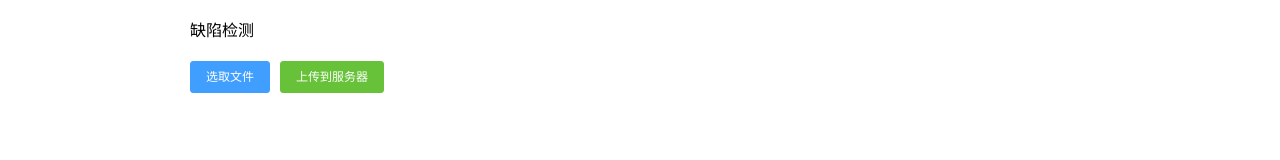
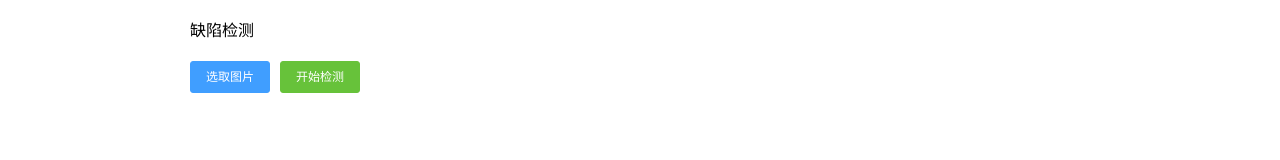
Before and after one commit to whugyt99/xxproject, a Vue app: page /components/DefectDetectionPage in a window 1280 px wide. Shown: the part 384-544 px from the top of the page. Built offline with nearby package versions, Linux system fonts and the light colour scheme.

Commit message:
fix:检测结果显示

```diff
--- a/src/components/DefectDetectionPage.vue
+++ b/src/components/DefectDetectionPage.vue
@@ -15,8 +15,8 @@
         :auto-upload="false"
         :on-success="handleAvatarSuccess"
       >
-        <el-button slot="trigger" size="small" type="primary">选取文件</el-button>
-        <el-button style="margin-left: 10px;" size="small" type="success" @click="submitUpload">上传到服务器</el-button>
+        <el-button slot="trigger" size="small" type="primary">选取图片</el-button>
+        <el-button style="margin-left: 10px;" size="small" type="success" @click="submitUpload">开始检测</el-button>
       </el-upload>
       <!--  检测结果 -->
       <div style="height: 100px">
@@ -72,10 +72,19 @@
       handleAvatarSuccess(response, file, fileList) {
         //response
         console.log(response);
-        this.result[this.num] = "检测结果: " + response.msg;
+        if(response.state === 200){
+          if(response.data === 0){
+  this.result[this.num] = "检测结果: 检测成功，此图片是缺陷图片！";
+  }else{
+  this.result[this.num] = "检测结果: 检测成功，此图片是正常图片！";
+  }
+  }else{
+  this.result[this.num] = "检测失败，图片类型错误！";
+  }
+        //this.result[this.num] = "检测结果: " + response.msg;
         this.num = this.num + 1;
         console.log(this.num);
-        console.log(this.result[0]);
+        //console.log(this.result[0]);
       },
 //      beforeUpload(file) {
 //        return new Promise((resolve, reject) => {
--- a/src/components/TrainingPage.vue
+++ b/src/components/TrainingPage.vue
@@ -163,6 +163,7 @@
       <el-tab-pane label="训练文件" name="second">
         <div style="padding-left:5%;padding-right: 10%">
           <!--下拉框 -->
+<span>请选择权重文件：</span>
           <el-select v-model="value" placeholder="请选择" @change="function2(value)">
             <el-option
               v-for="(item,index) in files"
@@ -184,8 +185,8 @@
               :auto-upload="false"
               :on-success="handleAvatarSuccess1"
             >
-              <el-button slot="trigger" size="small" type="primary">选取文件</el-button>
-              <el-button style="margin-left: 10px;" size="small" type="success" @click="submitUpload">上传到服务器</el-button>
+              <el-button slot="trigger" size="small" type="primary">选取图片</el-button>
+              <el-button style="margin-left: 10px;" size="small" type="success" @click="submitUpload">开始检测</el-button>
             </el-upload>
             <!--  检测结果 -->
             <div style="height: 100px">
@@ -365,7 +366,15 @@
       handleAvatarSuccess1(response, file, fileList) {
         //response
         console.log(response);
-        this.result[this.num] = "检测结果: " + response.msg;
+  if(response.state === 200){
+  if(response.data === 0){
+  this.result[this.num] = "检测结果: 检测成功，此图片是缺陷图片！";
+  }else{
+  this.result[this.num] = "检测结果: 检测成功，此图片是正常图片！";
+  }
+  }else{
+  this.result[this.num] = "检测失败！";
+  }
         this.num = this.num + 1;
         console.log(this.num);
         console.log(this.result[0]);
--- a/src/components/newsInfo/N0624.vue
+++ b/src/components/newsInfo/N0624.vue
@@ -7,7 +7,7 @@
 <div class="content" style="margin-left:50px;margin-right:50px;">
 <el-divider></el-divider>
 <span style="color:#606266;">
-  哈哈哈哈哈哈哈哈哈哈哈哈哈哈哈哈哈哈哈哈哈哈哈哈哈哈哈哈哈哈哈哈哈哈哈哈哈哈哈哈哈哈哈哈哈哈哈哈哈哈哈哈哈哈哈哈哈哈哈哈哈哈哈哈哈哈哈哈哈哈哈哈哈哈哈哈哈哈哈哈哈哈哈哈哈哈哈哈哈哈哈哈哈哈哈哈哈哈哈哈哈哈哈哈哈哈哈哈哈哈哈哈哈哈哈哈哈哈哈哈哈哈哈哈哈哈
+  测试测试测试测试测试测试测试测试测试测试测试测试测试测试测试测试测试测试测试测试测试测试测试测试测试测试测试测试测试测试测试测试测试测试测试测试测试测试测试测试测试测试测试测试测试测试测试测试
 </span>
 </div>
 </div>
```
